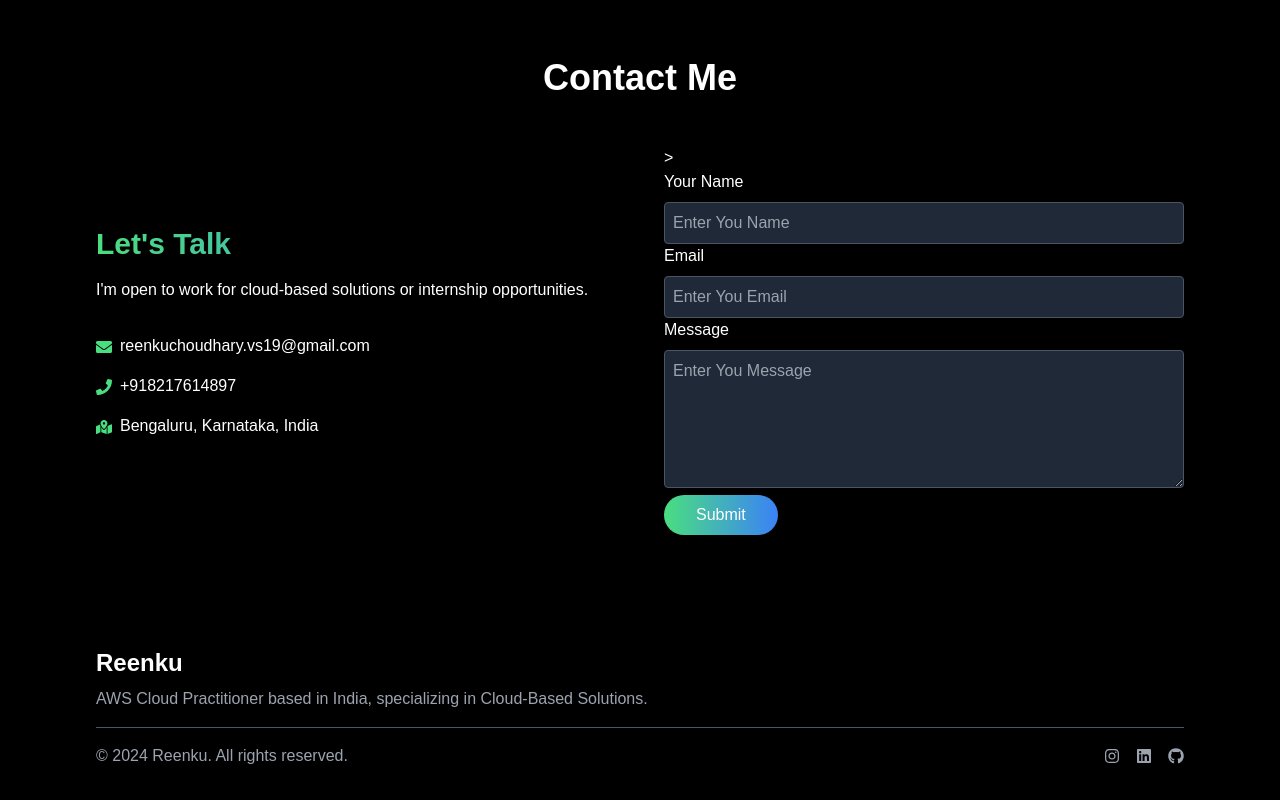
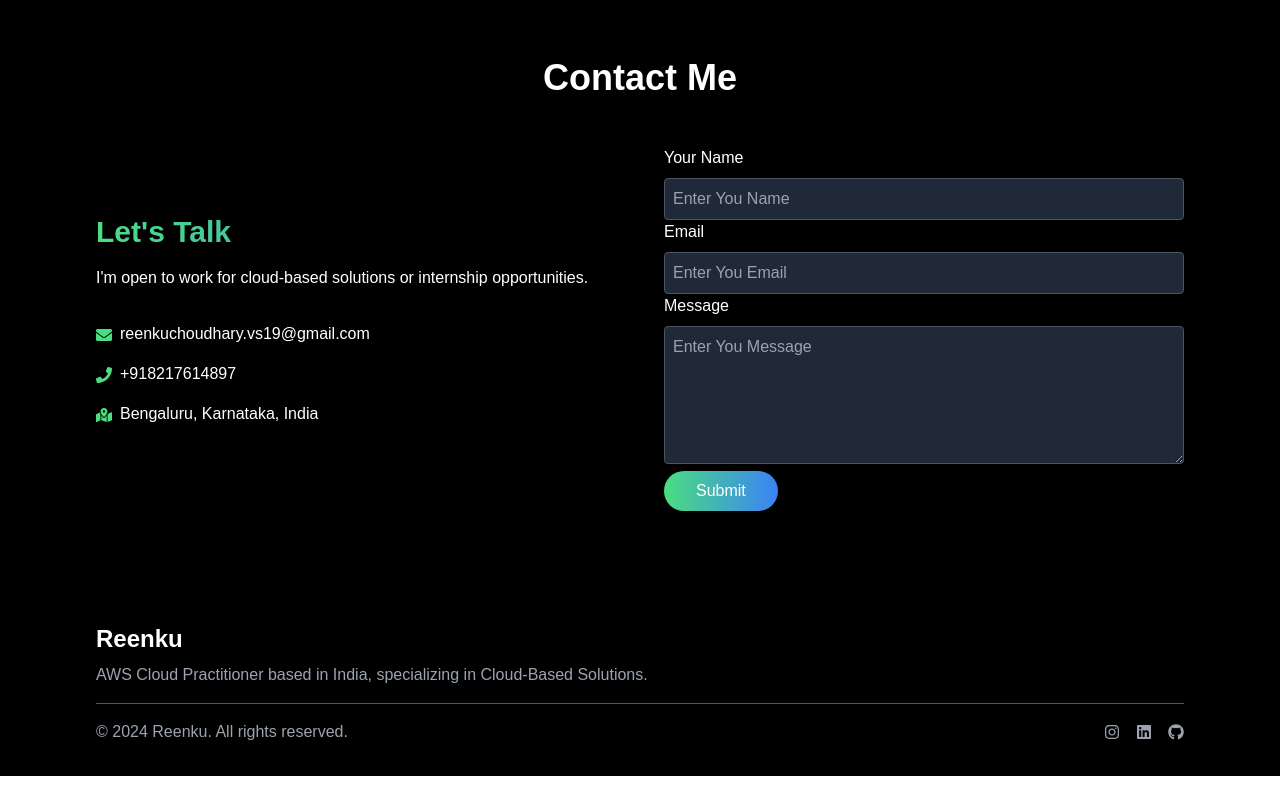
Before and after one commit to Reenku19/Portfolio_Website, a React (Vite) app: page / in a window 1280 px wide. Shown: the part 5276-6076 px from the top of the page. After the commit the page ends 6052 px from the top, so only its background shows below. Built offline with nearby package versions, Linux system fonts and the light colour scheme; a web font is replaced by a local one.

Commit message:
Update Contact.jsx

```diff
--- a/src/components/Contact.jsx
+++ b/src/components/Contact.jsx
@@ -29,8 +29,7 @@ export const Contact = () => {
           <div className='flex-1 w-full'>
 
 
-            <form action="https://reenkuchoudharyportfolio.netlify.app/submit" method="POST">
->
+            <form action='https://getform.io/f/ajjegjza' method='POST'>
                 <div>
                     <label htmlFor="name" className='block mb-2'>Your Name</label>
                     <input type="text"
```
